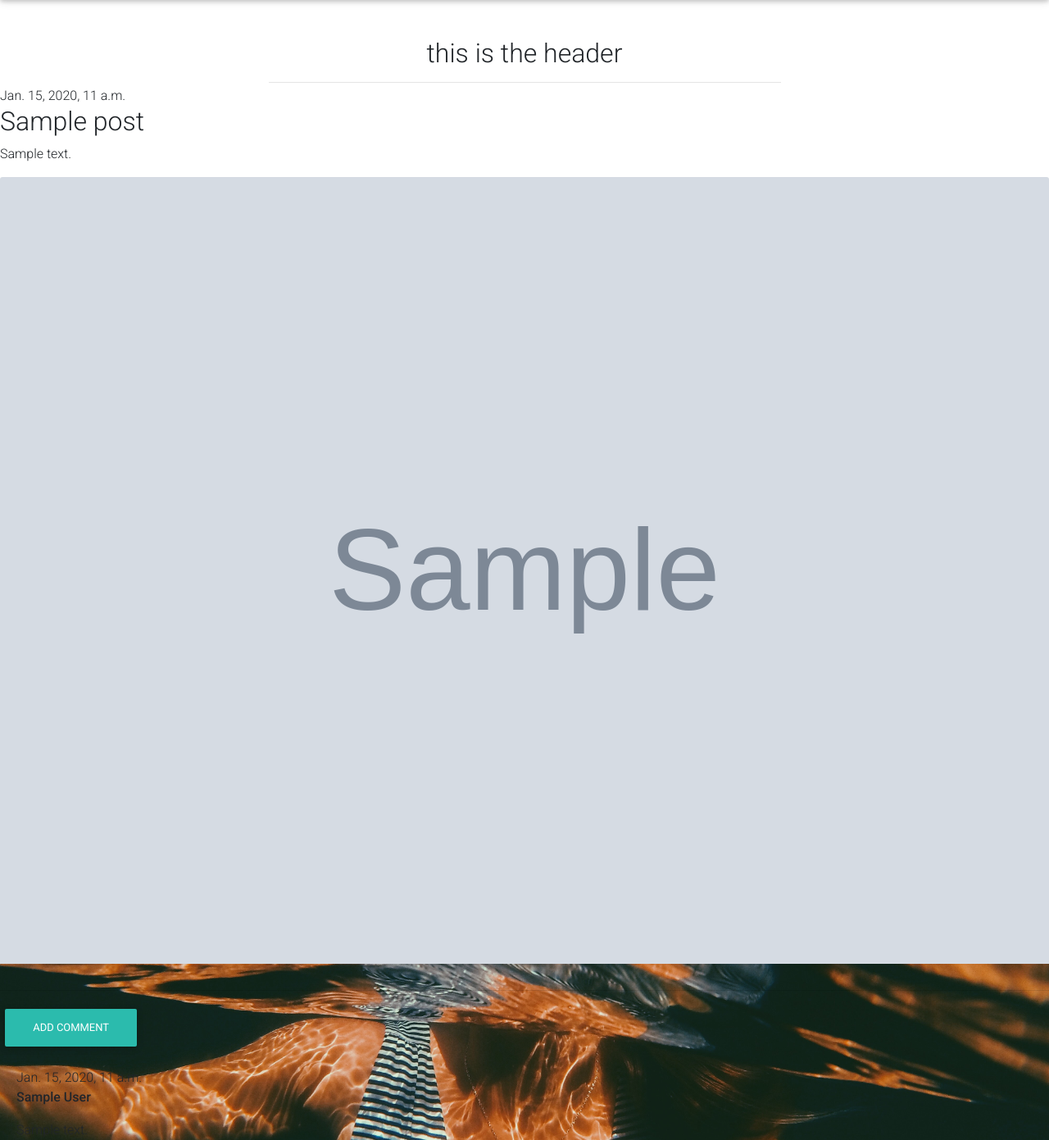
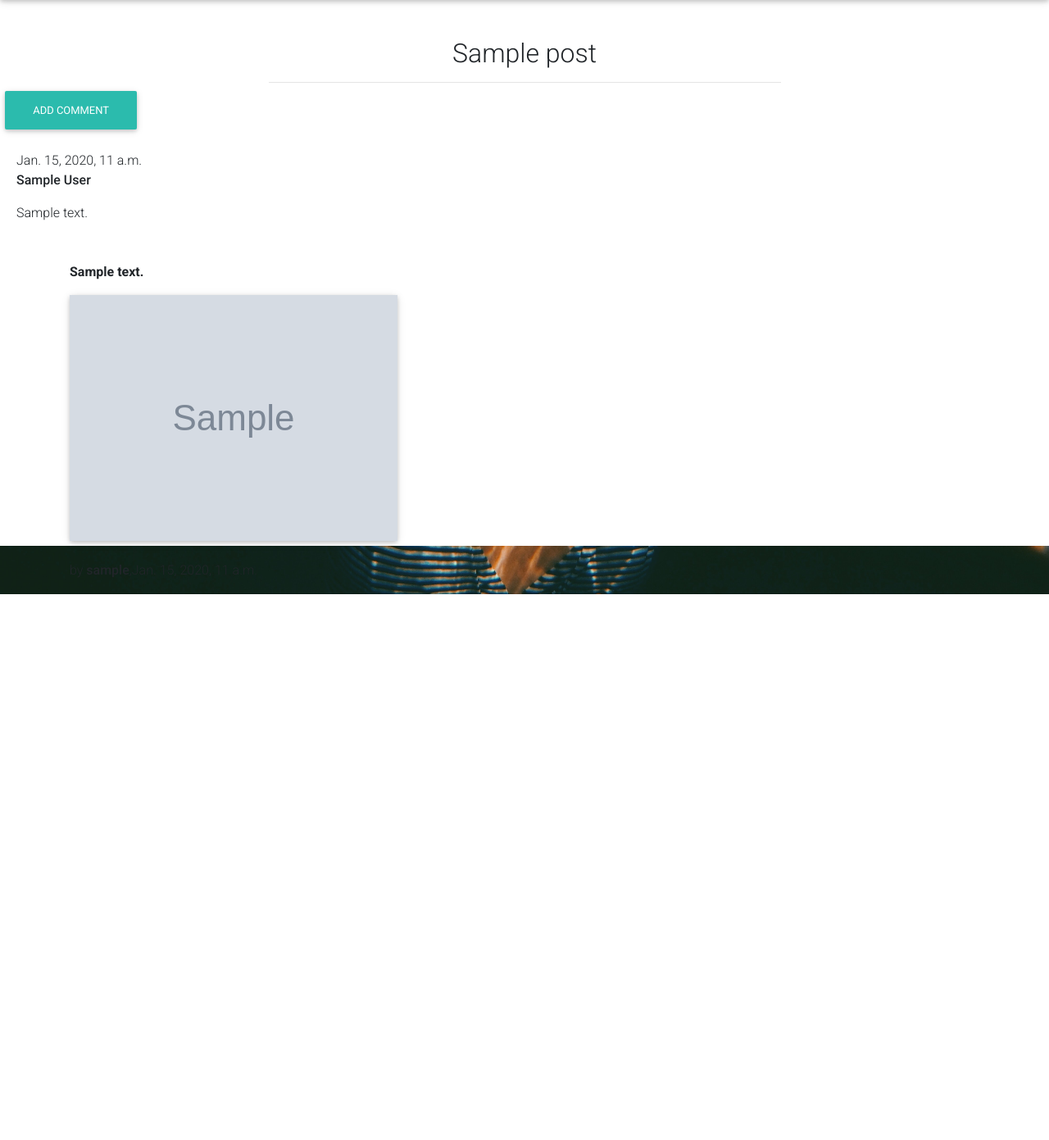
Before and after one commit to lucyrush/rivercity_jewellery, a Django app: page /blog/post/1/ in a window 1280 px wide. Shown: the part 134-1525 px from the top of the page at 82% size. After the commit the page ends 859 px from the top, so only its background shows below. Run offline with Django 3.2, Linux system fonts and the light colour scheme; tables that the repository leaves empty hold one stand-in row (values such as "Sample post"); grey boxes marked "Sample" are stand-in pictures; some libraries are stand-ins or nearby versions.

Commit message:
Added styling to post details page

```diff
--- a/blog/templates/blog/article-details.html
+++ b/blog/templates/blog/article-details.html
@@ -14,37 +14,13 @@
 <div class="container-fluid">
     <div class="row">
             <div class="col text-center mt-3">
-                <h2 class="logo-font">this is the header</h2>
+                <h2 class="logo-font">{{ post.title }}</h2>
                 <hr class="w-50 mb-1">
             </div>
-        </div>
+    </div>
 </div>
     <div class="post">
-        {% if post.published_date %}
-            <div class="date">
-                {{ post.published_date }}
-            </div>
-        {% endif %}
-        {% if user.is_authenticated %}
-     <a class="btn btn-default" href="{% url 'post_edit' pk=post.pk %}"><span class="glyphicon glyphicon-pencil"></span>Edit the post</a>
-     <a class="btn btn-default" href="{% url 'post_remove' pk=post.pk %}"><span class="glyphicon glyphicon-remove"></span>Delete the post</a>
-{% endif %}
-        <h2>{{ post.title }}</h2>
-        <p>{{ post.text|linebreaksbr }}</p>
-        {% if post.image %}
-          <img
-            class="card-img-top mb-3"
-            src="{{ post.image.url }}"
-            alt="{{ post.title }}"
-          />
-          {% else %}
-          <img
-            class="card-img-top mb-3"
-            src="{{ MEDIA_URL }}noimage.jpg"
-            alt="{{ post.title }}"
-          />
-          {% endif %}
-        <hr>
+
         <a class="btn btn-default" href="{% url 'add_comment_to_post' pk=post.pk %}">Add comment</a>
 {% for comment in post.comments.all %}
     {% if user.is_authenticated or comment.approved_comment %}
@@ -64,4 +40,39 @@
     <p>No comments here yet :(</p>
 {% endfor %}
     </div>
+
+     <div class="container mt-5">
+
+
+   <!--Section: Content-->
+              <section class="text-justify">
+
+               <p class="font-weight-bold">{{ post.text|linebreaksbr }}</p>
+
+                    <figure class="figure">
+                        {% if post.image %}
+          <img
+            class="figure-img img-fluid z-depth-1"
+            src="{{ post.image.url }}"
+            alt="{{ post.title }}"
+          />
+          {% else %}
+          <img
+            class="figure-img img-fluid z-depth-1"
+            src="{{ MEDIA_URL }}noimage.jpg"
+            alt="{{ post.title }}"
+          />
+          {% endif %}
+                    </figure>
+                    <p>by <a><strong>{{ post.author }}</strong></a>,{{ post.published_date }}</p>
+
+                    <hr>
+            </section>
+              <!--Section: Content-->
+{% if user.is_authenticated %}
+     <a class="btn btn-default" href="{% url 'post_edit' pk=post.pk %}"><span class="glyphicon glyphicon-pencil"></span>Edit the post</a>
+     <a class="btn btn-default" href="{% url 'post_remove' pk=post.pk %}"><span class="glyphicon glyphicon-remove"></span>Delete the post</a>
+{% endif %}
+
+  </div>
 {% endblock %}
--- a/blog/templates/blog/blog.html
+++ b/blog/templates/blog/blog.html
@@ -48,8 +48,6 @@
 
       </div>
       <!-- Grid column -->
-
-      <!-- Grid column -->
       <div class="col-lg-7">
         <!-- Post title -->
         <h4 class="font-weight-bold mb-3"><strong>{{ post.title }}</strong></h4>
```
